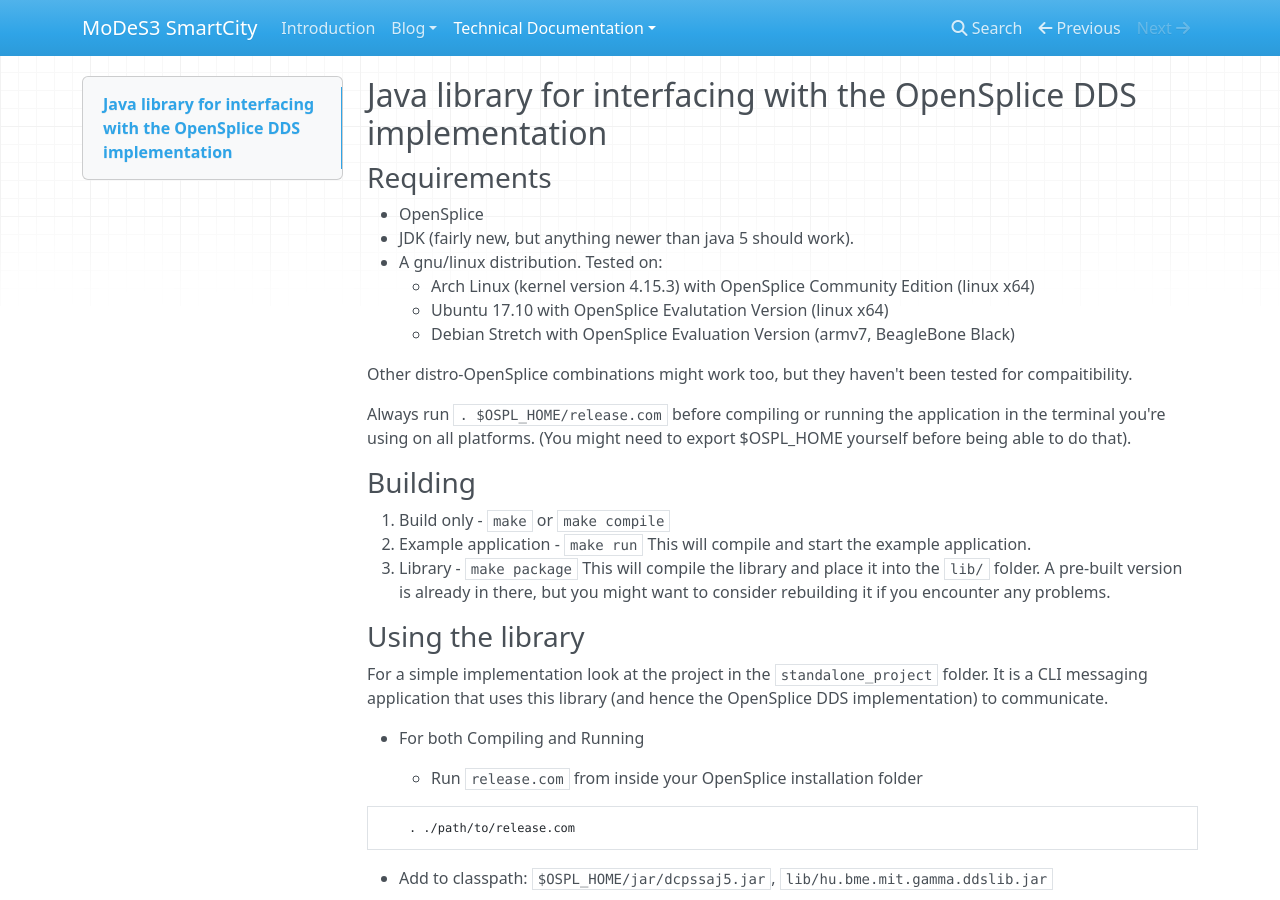
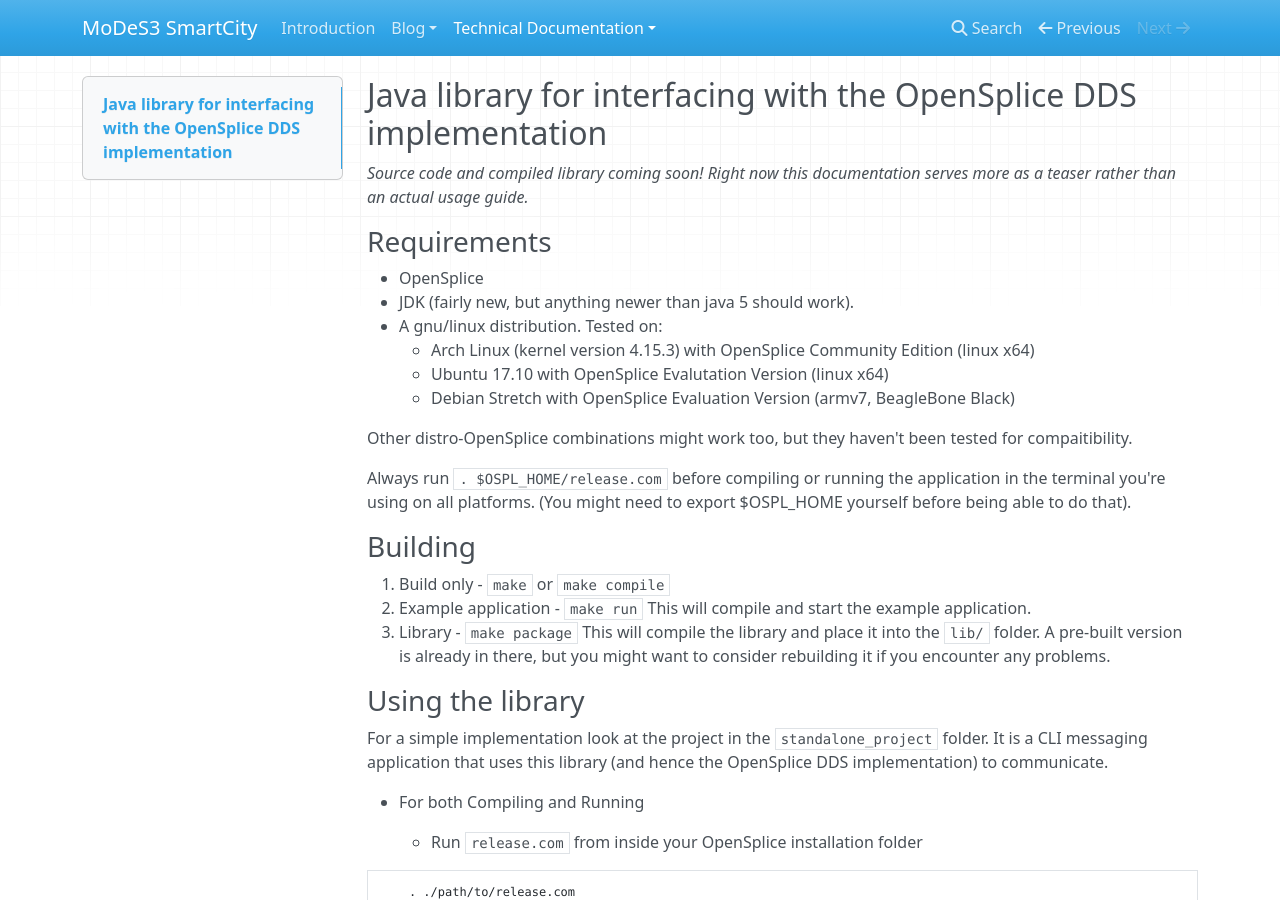
Before and after one commit to FTSRG/modes3-smartcity, an MkDocs documentation site: the page built from docs/technical_documentation/dds/dds_java_lib.md, in a window 1280 px wide and 900 px high. Built offline with MkDocs 1.6.1, drawn with Linux system fonts in a browser that asks for light colours; nearby versions of some CDN libraries; old or Windows-style settings are respelled for this version of MkDocs.

Commit message:
Update dds_java_lib.md

```diff
--- a/docs/technical_documentation/dds/dds_java_lib.md
+++ b/docs/technical_documentation/dds/dds_java_lib.md
@@ -1,5 +1,5 @@
 ## Java library for interfacing with the OpenSplice DDS implementation
-
+*Source code and compiled library coming soon! Right now this documentation serves more as a teaser rather than an actual usage guide.*
 ### Requirements
 
 * OpenSplice
```
